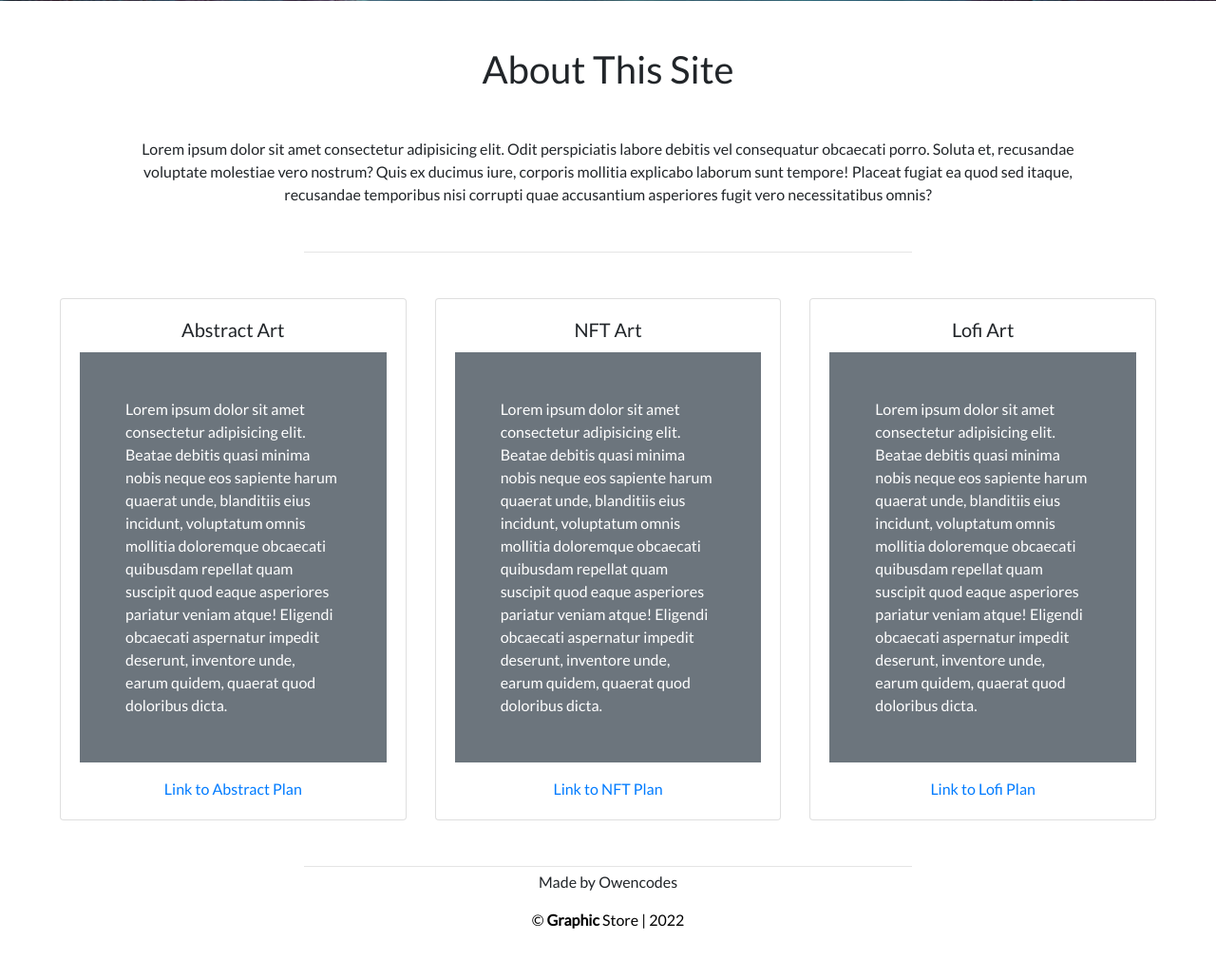
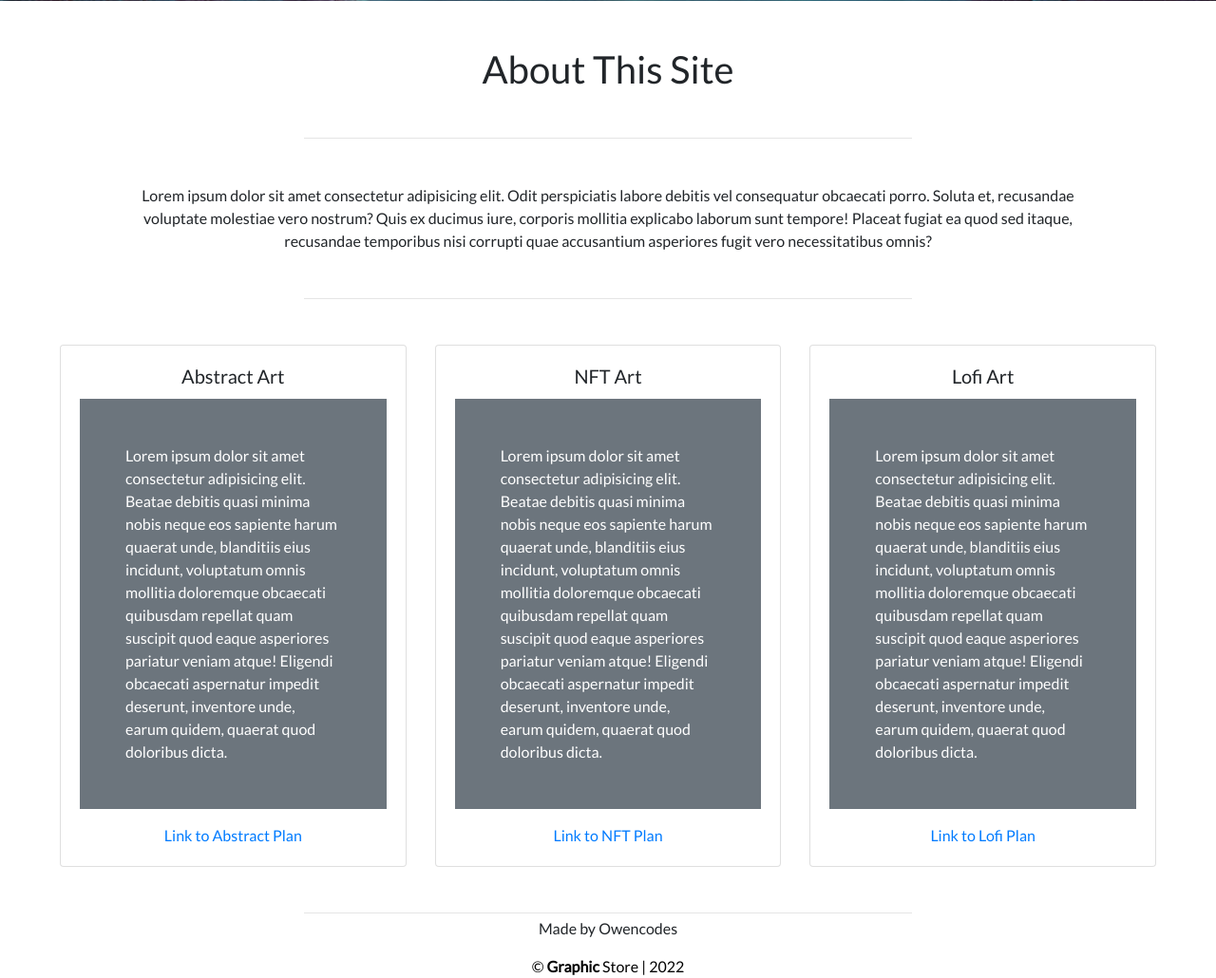
Before and after one commit to Code-Institute-Submissions/p5-graphicstore, a Django app: page /about/ in a window 1280 px wide. Shown: the part 803-1833 px from the top of the page at 95% size. Before the commit the page ends 1781 px from the top, so only its background shows below. Run offline with Django 3.2, Linux system fonts and the light colour scheme; some libraries are stand-ins or nearby versions.

Commit message:
Added hr under the h1

```diff
--- a/home/templates/home/about.html
+++ b/home/templates/home/about.html
@@ -31,6 +31,7 @@
         })
       </script>
        <h1 class="text-center my-5">About This Site</h1>
+       <hr class="w-50 mb-1">
        <div class="text-center container my-5">
         <p>Lorem ipsum dolor sit amet consectetur adipisicing elit. Odit perspiciatis labore debitis vel consequatur obcaecati porro. Soluta et, recusandae voluptate molestiae vero nostrum? Quis ex ducimus iure, corporis mollitia explicabo laborum sunt tempore! Placeat fugiat ea quod sed itaque, recusandae temporibus nisi corrupti quae accusantium asperiores fugit vero necessitatibus omnis?</p>
        </div>
```
